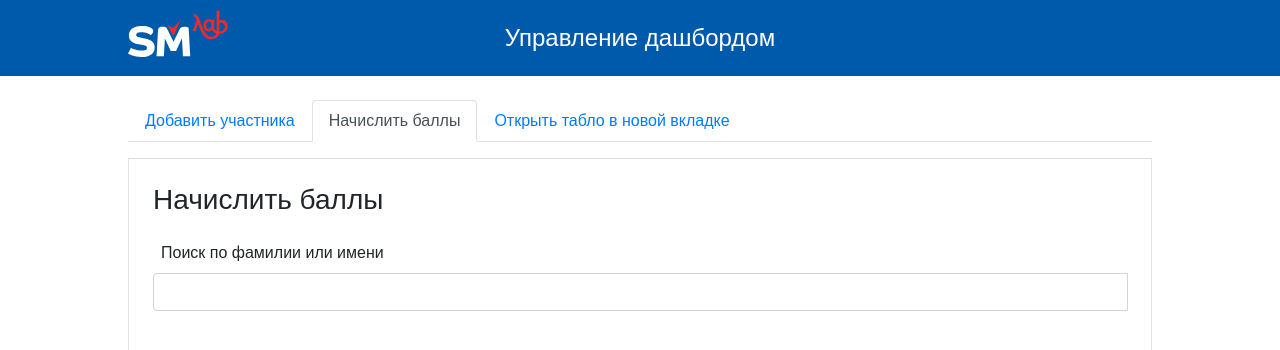
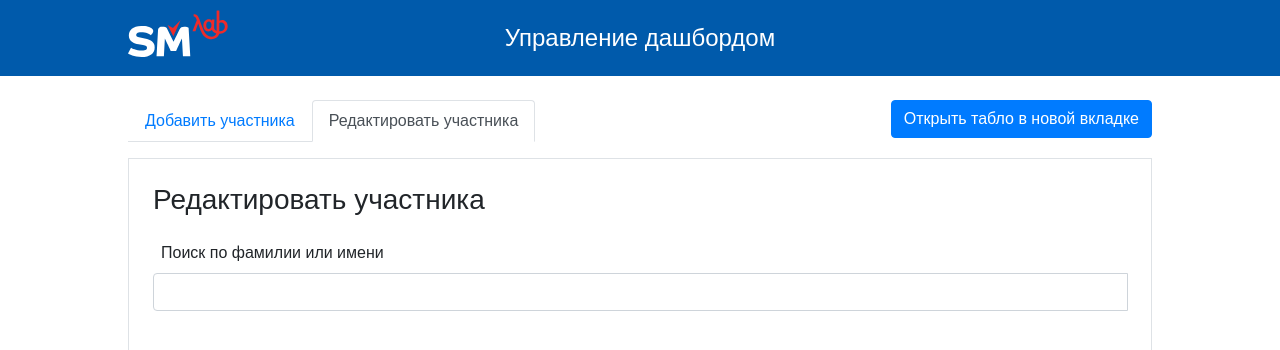
Before and after one commit to EugeneKorniets/jpoint-front, a Vue app: page /#/admin/add-rating in a window 1280 px wide. Shown: the top 350 px of the page. Built offline with nearby package versions, Linux system fonts and the light colour scheme.

Commit message:
revision 2

```diff
--- a/src/components/AppMenu.vue
+++ b/src/components/AppMenu.vue
@@ -12,14 +12,7 @@
 				class="nav-link"
 				active-class="active"
 				:to="{name: 'AddRating'}"
-			>Начислить баллы</router-link>
-		</li>
-		<li class="nav-item">
-			<a
-				class="nav-link"
-				href="/"
-				target="_blank"
-			>Открыть табло в новой вкладке</a>
+			>Редактировать участника</router-link>
 		</li>
 	</ul>
 </template>
--- a/src/pages/AddNewUser.vue
+++ b/src/pages/AddNewUser.vue
@@ -7,11 +7,11 @@
 
 		<div class="form-group">
 			<label class="d-block">
-				<span class="d-block m-2">Nickname</span>
+				<span class="d-block m-2">Никнейм</span>
 				<input
 					class="form-control"
 					type="text"
-					placeholder="Nickname"
+					placeholder="Никнейм"
 					v-model="newMemberNickname"
 				>
 			</label>
--- a/src/pages/AddRating.vue
+++ b/src/pages/AddRating.vue
@@ -1,6 +1,6 @@
 <template>
 	<div class="border p-4">
-		<h3 class="mb-4">Начислить баллы</h3>
+		<h3 class="mb-4">Редактировать участника</h3>
 
 		<div class="form-group mb-5 position-relative">
 			<label class="d-block">
@@ -42,11 +42,11 @@
 			<div class="col-6">
 				<div class="form-group">
 					<label class="d-block">
-						<span class="d-block m-2">Nickname</span>
+						<span class="d-block m-2">Никнейм</span>
 						<input
 							class="form-control"
 							type="text"
-							placeholder="Nickname"
+							placeholder="Никнейм"
 							v-model="currentNickname"
 						>
 					</label>
--- a/src/pages/AdminPage.vue
+++ b/src/pages/AdminPage.vue
@@ -23,7 +23,14 @@
 		</header>
 
 		<main class="admin-page__content">
-			<app-menu/>
+			<div class="admin-page__panel">
+				<app-menu/>
+				<a
+					class="btn btn-primary"
+					href="/"
+					target="_blank"
+				>Открыть табло в новой вкладке</a>
+			</div>
 
 			<router-view/>
 		</main>
@@ -74,5 +81,11 @@
 				width: 100%;
 			}
 		}
+
+		&__panel {
+			display: flex;
+			justify-content: space-between;
+			align-items: flex-start;
+		}
 	}
 </style>
```
